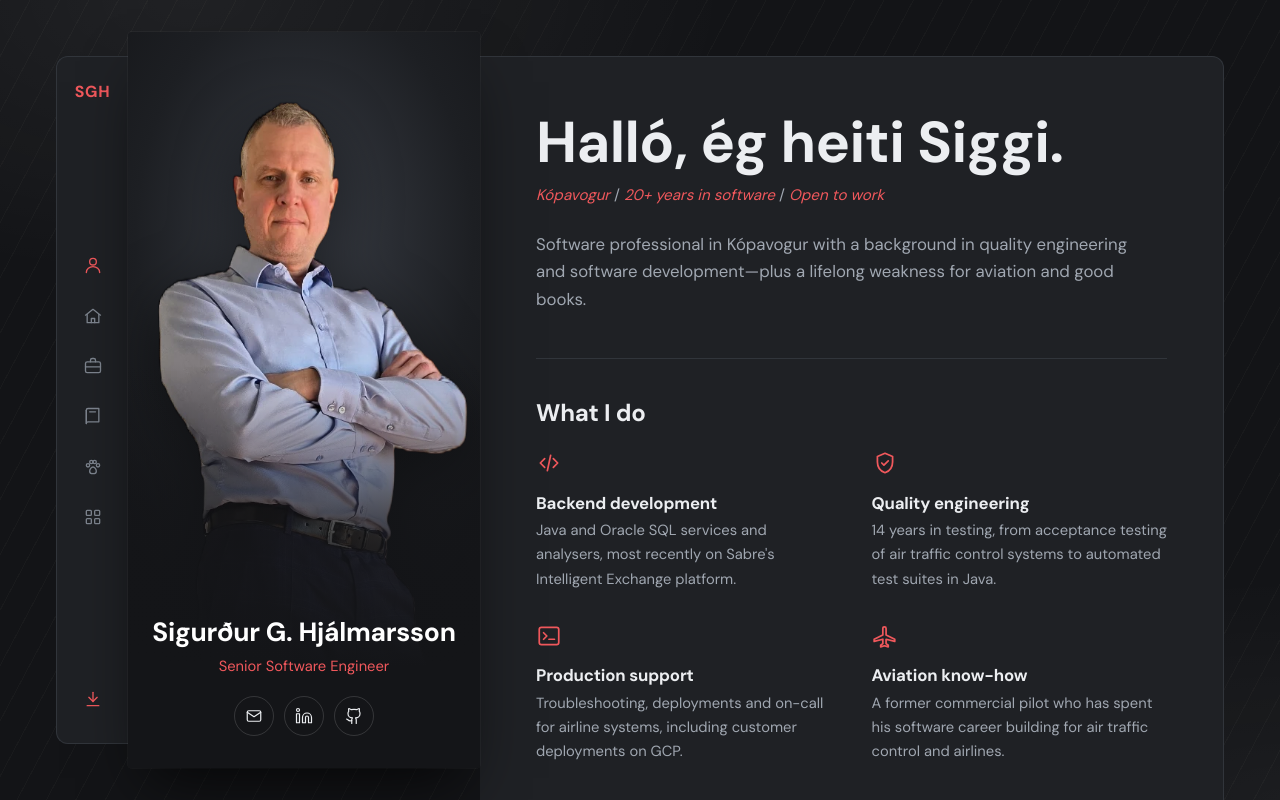
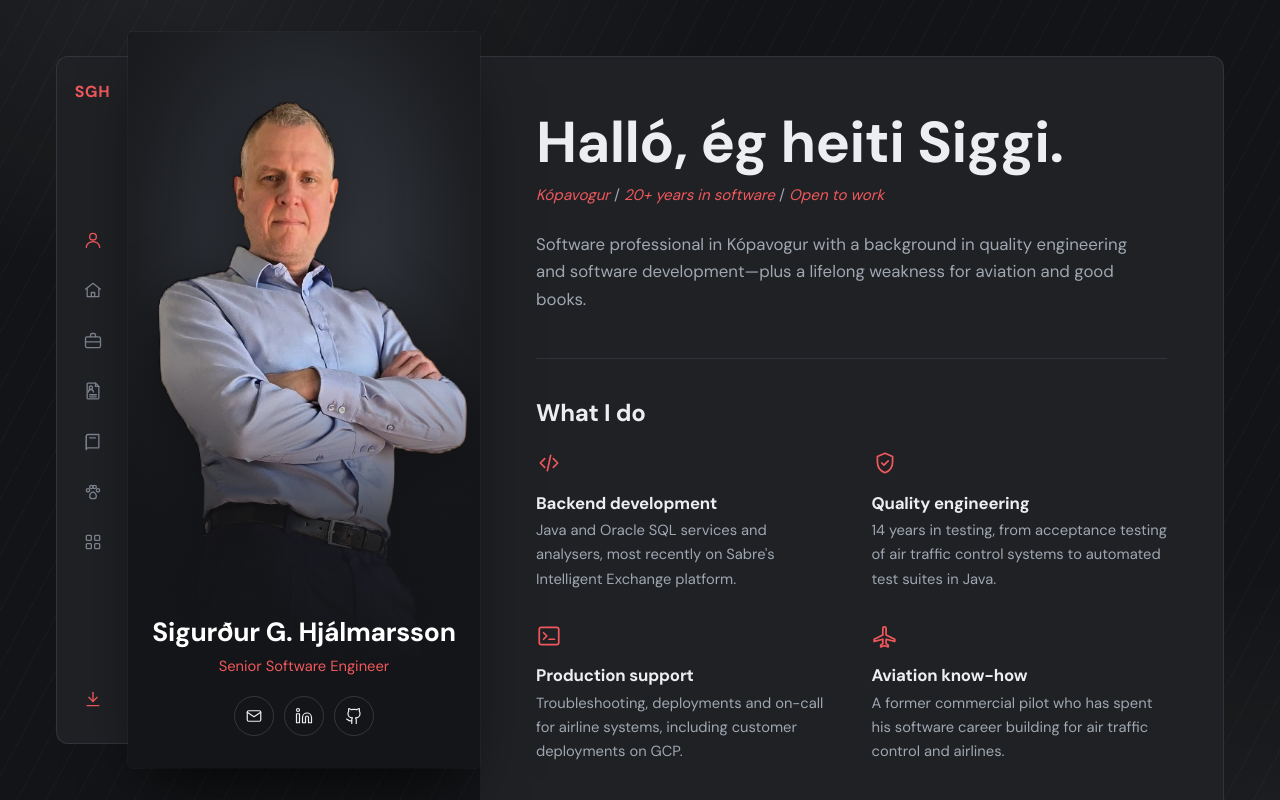
Before and after one commit to siggigr/siggigr.github.io, a React (Vite) app: page / in a window 1280 px wide. Shown: the top 800 px of the page. Built offline with nearby package versions, Linux system fonts and the light colour scheme.

Commit message:
Dark layout: add CV icon to the rail menu
Co-Authored-By: Claude Opus 5.5 <noreply@anthropic.com>
Claude-Session: https://claude.ai/code/session_01X9N4hyu1mqfWmFw2xKKJB4

```diff
--- a/src/components/Icon.jsx
+++ b/src/components/Icon.jsx
@@ -45,6 +45,16 @@ const PATHS = {
       <rect x="14" y="4" width="6" height="6" rx="1" />
       <rect x="4" y="14" width="6" height="6" rx="1" />
       <rect x="14" y="14" width="6" height="6" rx="1" />
+    </>
+  ),
+  resume: (
+    <>
+      <path d="M6 2.5h9l4 4V20a1.5 1.5 0 0 1-1.5 1.5h-11A1.5 1.5 0 0 1 5 20V4a1.5 1.5 0 0 1 1-1.5z" />
+      <path d="M15 2.5v4h4" />
+      <circle cx="9.5" cy="8" r="2" />
+      <path d="M6.5 13.2a3 3 0 0 1 6 0" />
+      <path d="M8 16.5h8" />
+      <path d="M8 19h8" />
     </>
   ),
   download: (
--- a/src/components/Rail.jsx
+++ b/src/components/Rail.jsx
@@ -7,21 +7,26 @@ const LINKS = [
   { id: "about", label: "About", icon: "user" },
   { id: "family", label: "Family", icon: "home" },
   { id: "professional", label: "Work", icon: "briefcase" },
+  { id: "cv", label: "CV", icon: "resume", href: cvHref },
   { id: "interests", label: "Interests", icon: "book" },
   { id: "pets", label: "Pets", icon: "paw" },
   { id: "apps", label: "Apps", icon: "grid" },
 ];
 
 /**
- * Narrow icon rail: brand mark at the top, one icon per section,
- * CV link at the bottom. Highlights the section currently in view.
+ * Narrow icon rail: brand mark at the top, one icon per section plus
+ * the CV page, and a CV shortcut at the bottom. Highlights the section
+ * currently in view (the CV link goes to a separate page, so it never
+ * lights up).
  * On small screens it becomes a horizontal bar (see dark.css).
  */
 export default function Rail() {
   const [active, setActive] = useState("about");
 
   useEffect(() => {
-    const sections = LINKS.map((l) => document.getElementById(l.id)).filter(Boolean);
+    const sections = LINKS.filter((l) => !l.href)
+      .map((l) => document.getElementById(l.id))
+      .filter(Boolean);
     const observer = new IntersectionObserver(
       (entries) => {
         const visible = entries
@@ -44,7 +49,7 @@ export default function Rail() {
         {LINKS.map((link) => (
           <li key={link.id}>
             <a
-              href={`#${link.id}`}
+              href={link.href || `#${link.id}`}
               className={active === link.id ? "is-active" : undefined}
               aria-current={active === link.id ? "true" : undefined}
               title={link.label}
```
